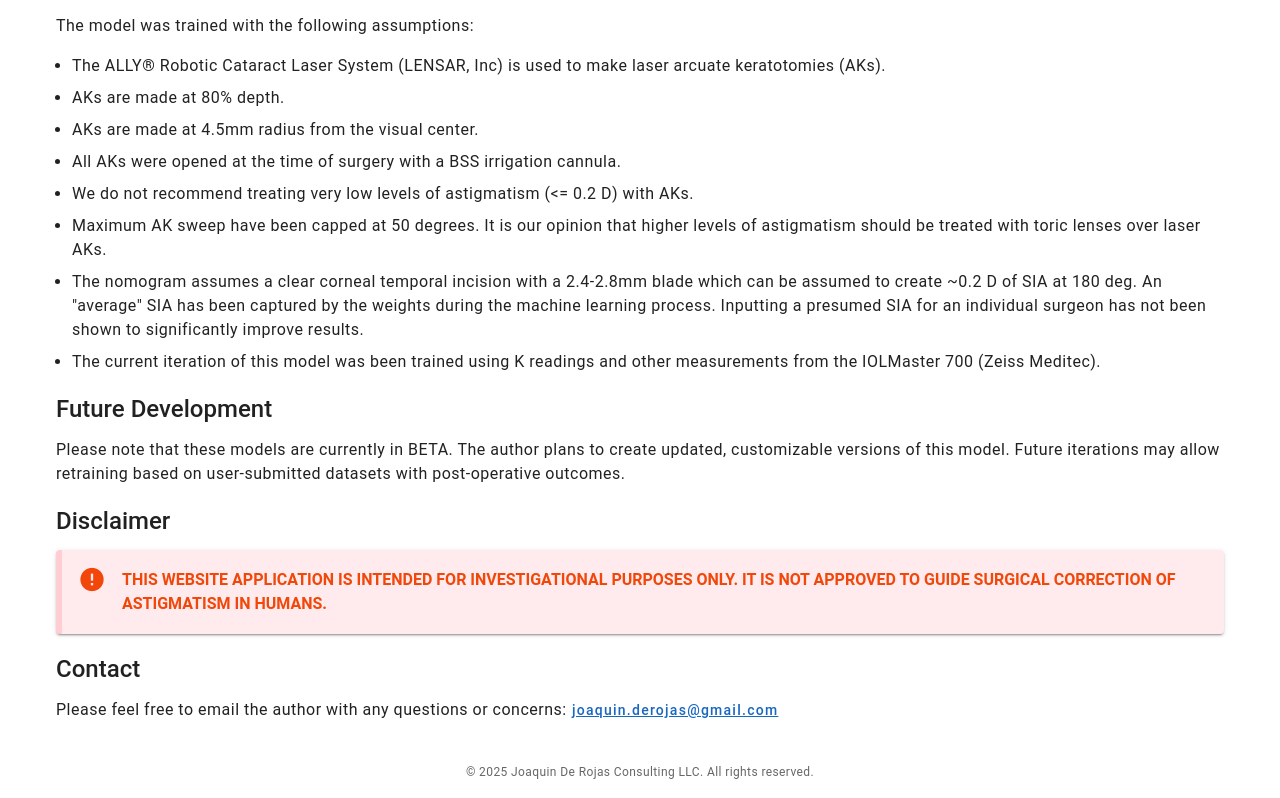
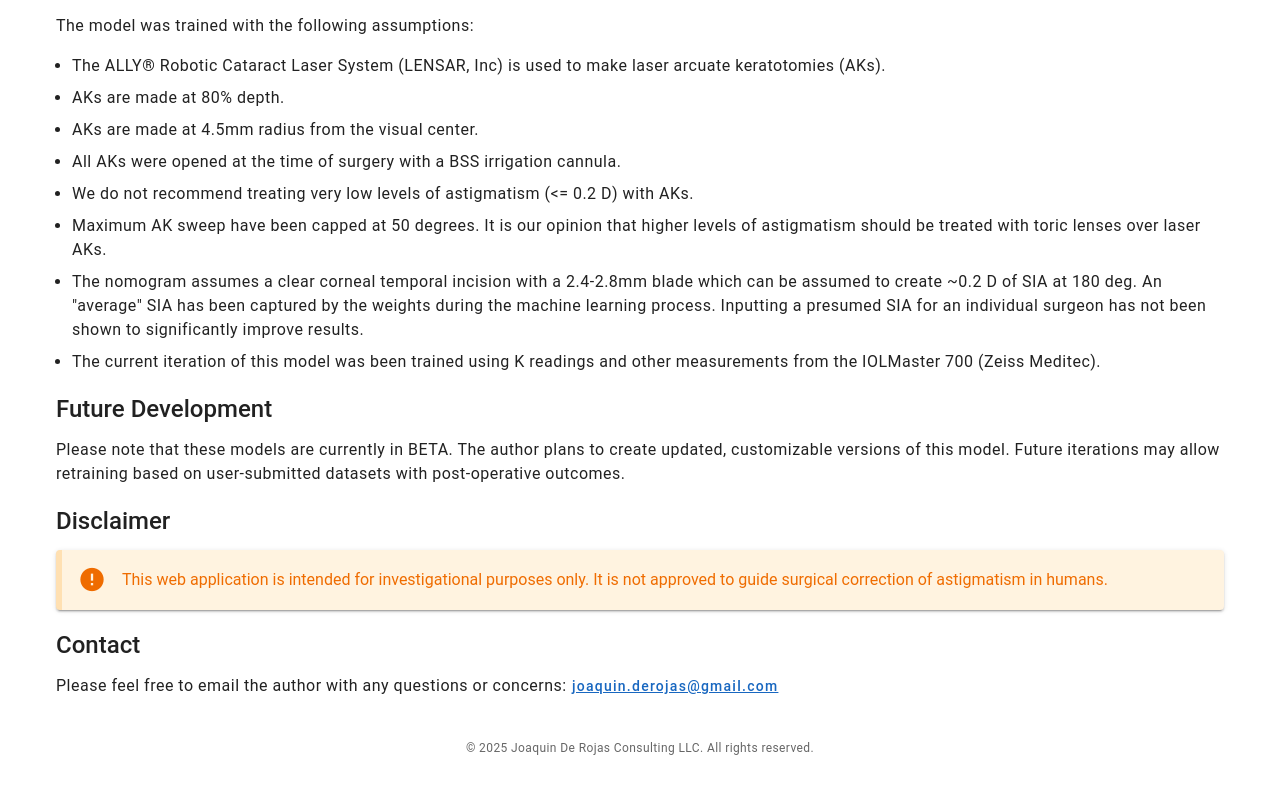
Before and after one commit to wak1616/ai_calc, a Vue app: page /about in a window 1280 px wide. Shown: the part 912-1710 px from the top of the page. After the commit the page ends 1686 px from the top, so only its background shows below. Built offline with nearby package versions, Linux system fonts and the light colour scheme.

Commit message:
changed some aesthetic features such as the appearance of the disclaimer box

```diff
--- a/src/views/About.vue
+++ b/src/views/About.vue
@@ -25,7 +25,7 @@
             </li>
           </ul>
         </div>
-        <div class="text-body-1 mb-4">Unlike many traditional nomograms that primarily rely on astigmatism magnitude and possibly age, our models incorporate a richer set of patient data. Features such as laterality (OD/OS), white-to-white distance (WTW), and average keratometry (Mean K), in addition to age and astigmatism details (magnitude and axis), allow the models to learn more nuanced patterns and potentially provide more personalized predictions. The use of sophisticated algorithms like XGBoost further enables the deciphering of complex interactions between these features that simpler linear models might miss.</div>
+        <div class="text-body-1 mb-4">Unlike many traditional nomograms that primarily rely on astigmatism magnitude and possibly age, our models incorporate a richer set of patient data. Features such as laterality (OD/OS), white-to-white distance (WTW), and average keratometry (Mean K), in addition to age and astigmatism details (magnitude and axis), allow the models to learn more nuanced patterns and potentially provide more personalized predictions. The use of sophisticated algorithms like XGBoost further enables the deciphering of complex interactions between these features that simpler models might miss.</div>
 
         <div class="text-h5 font-weight-medium mb-3 mt-5">Model Assumptions</div>
         <div class="text-body-1 mb-4">The model was trained with the following assumptions:</div>
@@ -43,10 +43,10 @@
         <div class="text-h5 font-weight-medium mb-3 mt-5">Disclaimer</div>
         <v-alert
           type="warning"
-          class="mb-4 font-weight-bold disclaimer-alert"
+          class="mb-4 disclaimer-alert"
           elevation="2"
         >
-          THIS WEBSITE APPLICATION IS INTENDED FOR INVESTIGATIONAL PURPOSES ONLY. IT IS NOT APPROVED TO GUIDE SURGICAL CORRECTION OF ASTIGMATISM IN HUMANS.
+          This web application is intended for investigational purposes only. It is not approved to guide surgical correction of astigmatism in humans.
         </v-alert>
 
         <div class="text-h5 font-weight-medium mb-3 mt-5">Contact</div>
@@ -81,8 +81,8 @@ const assumptions = [
 
 <style scoped>
 .disclaimer-alert {
-  background-color: #ffebee !important; /* Light red */
-  color: #f1470a !important;
-  border-left: 6px solid #ffcdd2 !important; /* Light red border to match background */
+  background-color: #fff3e0 !important; /* Light orange */
+  color: #ef6c00 !important;           /* Dark orange text for contrast */
+  border-left: 6px solid #ffe0b2 !important; /* Slightly darker orange border */
 }
 </style>
--- a/src/views/Home.vue
+++ b/src/views/Home.vue
@@ -4,10 +4,10 @@
       <v-col cols="12" md="10" lg="8">
         <v-alert
           type="warning"
-          class="mb-4 font-weight-bold disclaimer-alert"
+          class="mb-4 disclaimer-alert"
           elevation="2"
         >
-          THIS WEBSITE APPLICATION IS INTENDED FOR INVESTIGATIONAL PURPOSES ONLY. IT IS NOT APPROVED TO GUIDE SURGICAL CORRECTION OF ASTIGMATISM IN HUMANS.
+          This web application is intended for investigational purposes only. It is not approved to guide surgical correction of astigmatism in humans.
         </v-alert>
 
         <v-card-title class="text-h5 font-weight-medium primary white--text">
@@ -685,8 +685,8 @@ canvas {
 }
 
 .disclaimer-alert {
-  background-color: #ffebee !important; /* Light red */
-  color: #f1470a !important;           /* Dark red text for contrast */
-  border-left: 6px solid #ffcdd2 !important; /* Light red border to match background */
+  background-color: #fff3e0 !important; /* Light orange */
+  color: #ef6c00 !important;           /* Dark orange text for contrast */
+  border-left: 6px solid #ffe0b2 !important; /* Slightly darker orange border */
 }
 </style>
```
Also changed, not shown: src/App.vue (line endings or trailing spaces).
